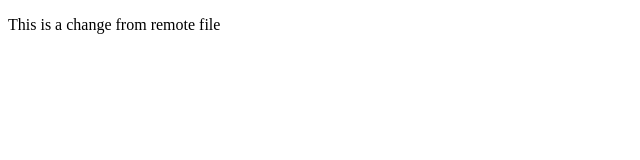
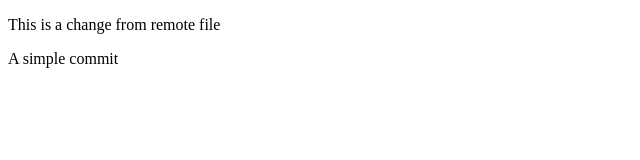
Before and after one commit to ctm-event/git-course, a plain HTML site: page simple.html in a window 1280 px wide. Shown: the whole page, without its empty margins (0-640 px from the left). Drawn offline with Linux system fonts and the light colour scheme.

Commit message:
Just a simple commit

```diff
--- a/simple.html
+++ b/simple.html
@@ -8,5 +8,6 @@
 </head>
 <body>
   <p>This is a change from remote file</p>
+    <p>A simple commit</p>
 </body>
 </html>
```
